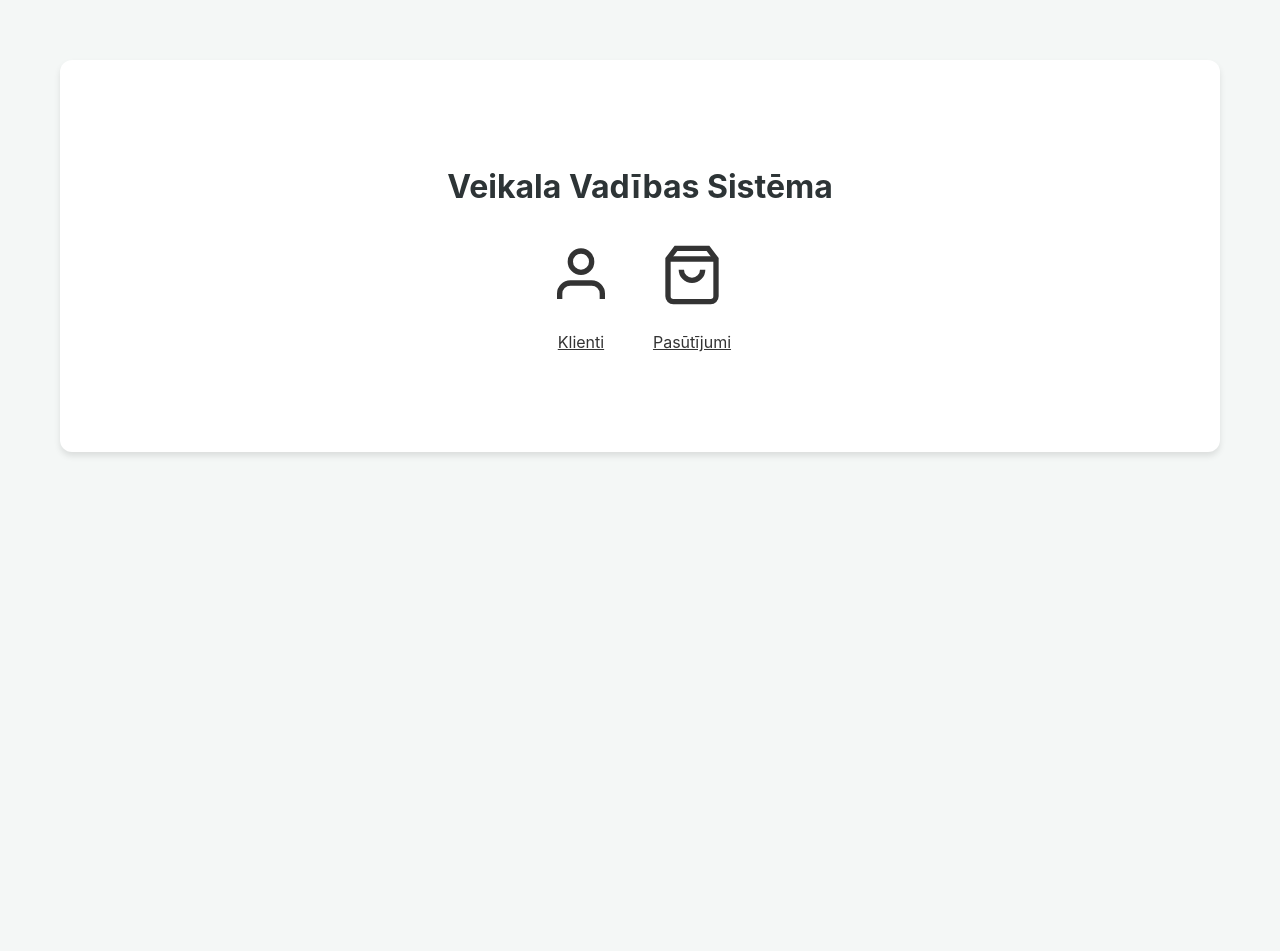
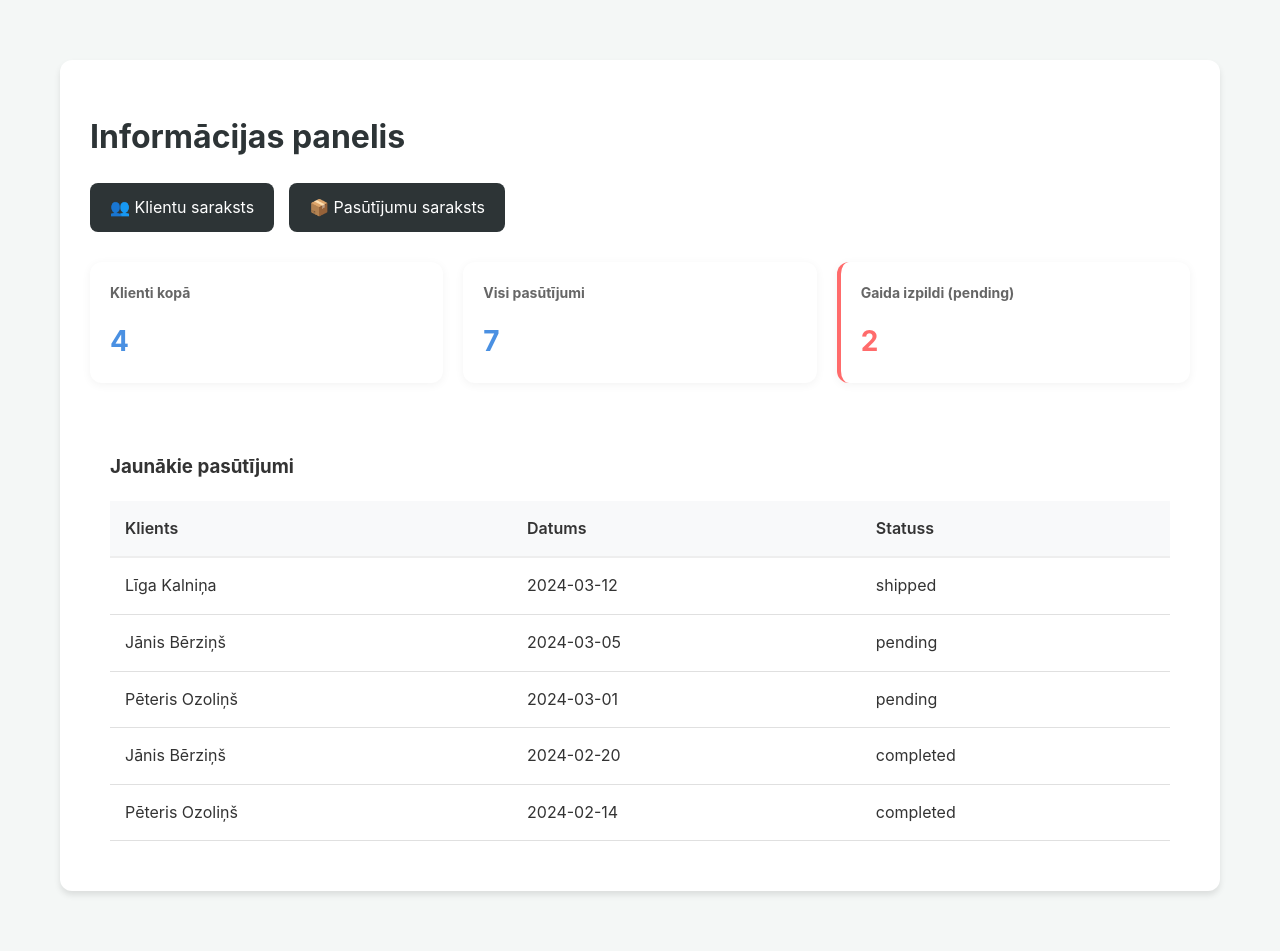
Before and after one commit to Markusscom/veikals, a PHP site: page / in a window 1280 px wide. Before the commit the page ends 456 px from the top, so only its background shows below. Run offline with PHP 8.4, Linux system fonts and the light colour scheme; data comes from the database, SQL or seed files in the repository; data that the repository does not hold is empty.

Commit message:
feat: ieviests informācijas panelis ar statistiku un ātrās piekļuves pogām

```diff
--- a/public/index.php
+++ b/public/index.php
@@ -7,14 +7,15 @@ $dotenv->load();
 
 use Veikals\App\Controllers\CustomerController;
 use Veikals\App\Controllers\OrderController;
+use Veikals\App\Models\Stats;
 
 $customerController = new CustomerController();
 $orderController = new OrderController();
+$statsModel = new Stats();
 
 $requestUri = parse_url($_SERVER['REQUEST_URI'], PHP_URL_PATH);
 
 if ($requestUri === '/customers' || $requestUri === '/orders') {
-    // Ļaujam kontrolieriem ielādēt skatus, kuros jau ir pievienoti header/footer
     if ($requestUri === '/customers') {
         $customerController->index();
     } else {
@@ -22,42 +23,61 @@ if ($requestUri === '/customers' || $requestUri === '/orders') {
     }
     exit;
 }
+
+$stats = $statsModel->getDashboardStats();
 ?>
 <!DOCTYPE html>
 <html lang="lv">
 <head>
     <meta charset="UTF-8">
-    <title>Sākums - Veikals</title>
+    <title>Informācijas panelis - Veikals</title>
     <link rel="stylesheet" href="/css/base.css">
     <style>
-        .hero { text-align: center; padding: 50px 0; animation: fadeIn 1s ease-in; }
-        @keyframes fadeIn { from { opacity: 0; } to { opacity: 1; } }
-        .dashboard-icons { display: flex; justify-content: center; gap: 40px; margin-top: 30px; }
-        .icon-box { transition: transform 0.3s ease; cursor: pointer; display: block; color: inherit; }
-        .icon-box:hover { transform: scale(1.1); }
+        .dashboard { display: grid; grid-template-columns: repeat(3, 1fr); gap: 20px; margin-bottom: 30px; }
+        .card { background: white; padding: 20px; border-radius: 12px; box-shadow: 0 2px 10px rgba(0,0,0,0.05); }
+        .card h3 { margin-top: 0; font-size: 14px; color: #666; }
+        .card .value { font-size: 28px; font-weight: bold; color: var(--primary-color); }
+        .quick-actions { display: flex; gap: 15px; margin-bottom: 30px; }
+        .btn-action { padding: 12px 20px; background: #2d3436; color: white; border-radius: 8px; text-decoration: none; display: flex; align-items: center; gap: 8px; }
+        .recent-orders { background: white; padding: 20px; border-radius: 12px; }
     </style>
 </head>
 <body>
 <div class="container">
-    <div class="hero">
-        <h1>Veikala Vadības Sistēma</h1>
-        <div class="dashboard-icons">
-            <a href="/customers" class="icon-box">
-                <svg width="64" height="64" viewBox="0 0 24 24" fill="none" stroke="currentColor" stroke-width="2">
-                    <path d="M20 21v-2a4 4 0 0 0-4-4H8a4 4 0 0 0-4 4v2"></path>
-                    <circle cx="12" cy="7" r="4"></circle>
-                </svg>
-                <p>Klienti</p>
-            </a>
-            <a href="/orders" class="icon-box">
-                <svg width="64" height="64" viewBox="0 0 24 24" fill="none" stroke="currentColor" stroke-width="2">
-                    <path d="M6 2L3 6v14a2 2 0 0 0 2 2h14a2 2 0 0 0 2-2V6l-3-4Z"></path>
-                    <line x1="3" y1="6" x2="21" y2="6"></line>
-                    <path d="M16 10a4 4 0 0 1-8 0"></path>
-                </svg>
-                <p>Pasūtījumi</p>
-            </a>
+    <h1>Informācijas panelis</h1>
+
+    <div class="quick-actions">
+        <a href="/customers" class="btn-action">👥 Klientu saraksts</a>
+        <a href="/orders" class="btn-action">📦 Pasūtījumu saraksts</a>
+    </div>
+
+    <div class="dashboard">
+        <div class="card">
+            <h3>Klienti kopā</h3>
+            <div class="value"><?= $stats['total_customers'] ?></div>
         </div>
+        <div class="card">
+            <h3>Visi pasūtījumi</h3>
+            <div class="value"><?= $stats['total_orders'] ?></div>
+        </div>
+        <div class="card" style="border-left: 4px solid var(--accent-color);">
+            <h3>Gaida izpildi (pending)</h3>
+            <div class="value" style="color: var(--accent-color);"><?= $stats['pending_orders'] ?></div>
+        </div>
+    </div>
+
+    <div class="recent-orders">
+        <h3>Jaunākie pasūtījumi</h3>
+        <table>
+            <tr><th>Klients</th><th>Datums</th><th>Statuss</th></tr>
+            <?php foreach ($stats['recent_orders'] as $order): ?>
+            <tr>
+                <td><?= $order['first_name'] . ' ' . $order['last_name'] ?></td>
+                <td><?= $order['order_date'] ?></td>
+                <td><?= $order['status'] ?></td>
+            </tr>
+            <?php endforeach; ?>
+        </table>
     </div>
 </div>
 </body>
--- /dev/null
+++ b/src/Models/Stats.php
@@ -0,0 +1,16 @@
+<?php
+namespace Veikals\App\Models;
+
+use Veikals\App\Core\Model;
+
+class Stats extends Model {
+    public function getDashboardStats() {
+        return [
+            'total_customers' => $this->db->query("SELECT COUNT(*) FROM customers")->fetchColumn(),
+            'total_orders' => $this->db->query("SELECT COUNT(*) FROM orders")->fetchColumn(),
+            'pending_orders' => $this->db->query("SELECT COUNT(*) FROM orders WHERE status = 'pending'")->fetchColumn(),
+            'recent_orders' => $this->db->query("SELECT o.*, c.first_name, c.last_name FROM orders o JOIN customers c ON o.customer_id = c.id ORDER BY o.order_date DESC LIMIT 5")->fetchAll(),
+            'status_distribution' => $this->db->query("SELECT status, COUNT(*) as count FROM orders GROUP BY status")->fetchAll(\PDO::FETCH_KEY_PAIR)
+        ];
+    }
+}
```
